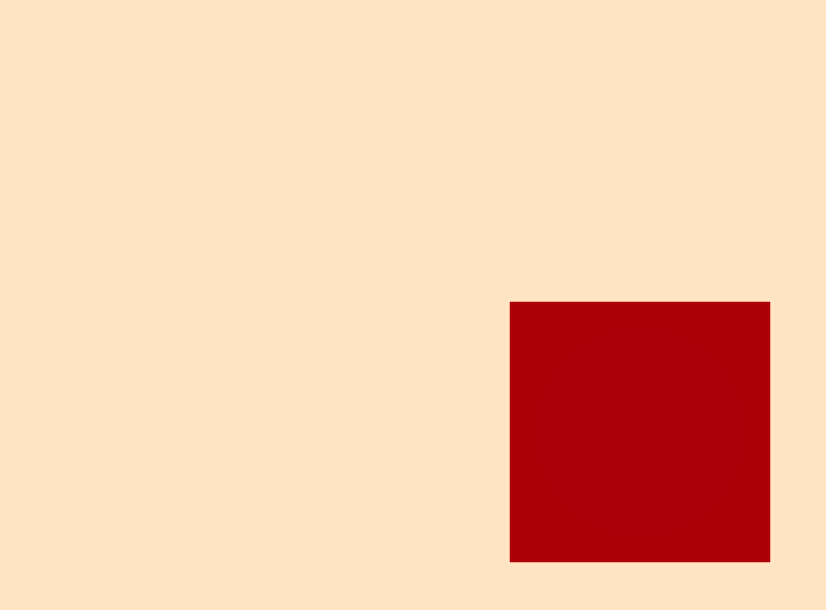
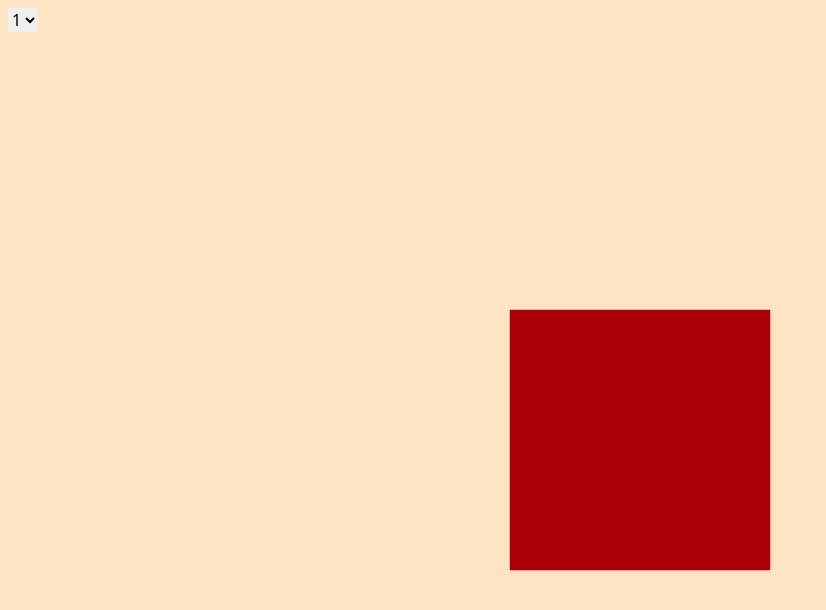
Before and after one commit to YuriTakagi/react-three-fiber, a React (Vite) app: page / in a window 1280 px wide. Shown: the top 610 px of the page, without its empty margins (0-826 px from the left). Built offline with nearby package versions, Linux system fonts and the light colour scheme.

Commit message:
各コンポーネントを読み込み

```diff
--- a/src/App.tsx
+++ b/src/App.tsx
@@ -1,16 +1,28 @@
-import "./App.css";
 import { Canvas } from "@react-three/fiber";
+import { useState } from "react";
+import SelectBox from "./components/SelectBox";
+import BasicBox01 from "./components/BasicBox01";
+import BasicBox02 from "./components/BasicBox02";
+import ControlBox01 from "./components/ControllBox";
 
 function App() {
+  const pullDownOptions = [1, 2, 3, 4, 5];
+  const [selectedOption, setSelectedOption] = useState(pullDownOptions[0]);
+
   return (
     <div className="w-full h-screen">
+      <div className="p-2">
+        <SelectBox
+          options={pullDownOptions}
+          selectedOption={selectedOption}
+          setSelectedOption={setSelectedOption}
+        />
+      </div>
+      {/* Canvasでr3fの定義を始める */}
       <Canvas>
-        <ambientLight intensity={0.1} />
-        <directionalLight position={[0, 0, 5]} />
-        <mesh>
-          <boxGeometry args={[2, 2, 2]} />
-          <meshStandardMaterial color="red"/>
-        </mesh>
+        {selectedOption === 1 && <BasicBox01 />}
+        {selectedOption === 2 && <BasicBox02 />}
+        {selectedOption === 3 && <ControlBox01 />}
       </Canvas>
     </div>
   );
```
